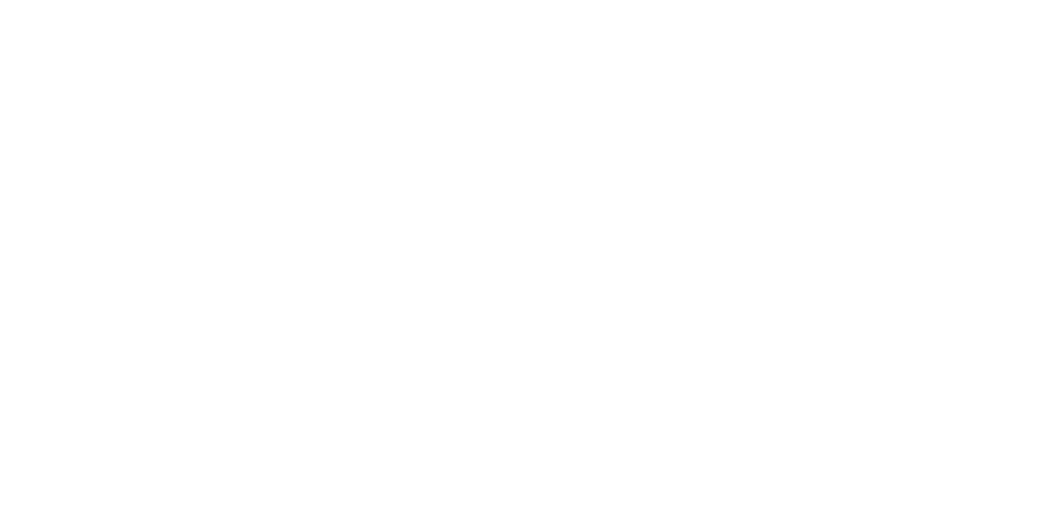
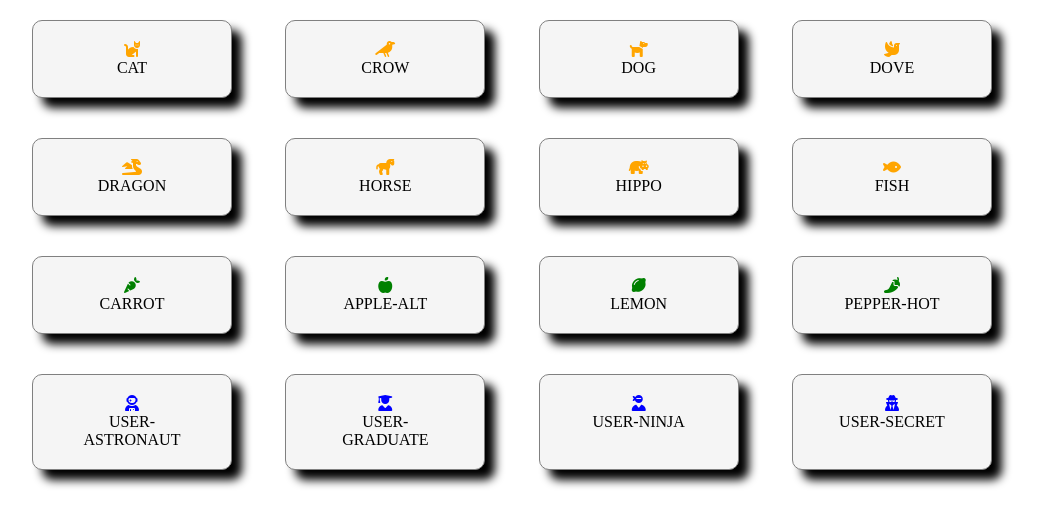
Before and after one commit to adelinashahaj/js-es6-icons, a plain HTML site: page index.html in a window 1280 px wide. Shown: the whole page, without its empty margins (128-1168 px from the left). Drawn offline with Linux system fonts and the light colour scheme.

Commit message:
fine Milestone 1 e 2

```diff
--- a/css/style.css
+++ b/css/style.css
@@ -0,0 +1,26 @@
+
+*{
+    margin: 0;
+    padding: 0;
+    box-sizing: border-box;
+}
+#icons-container{
+    max-width: 1000px;
+    margin: auto;
+    display: flex;
+    justify-content: space-between;
+    flex-wrap: wrap;
+
+}
+.icons-card{
+    text-transform: uppercase;
+    background-color: whitesmoke;
+    margin: 20px;
+   padding: 20px 40px;
+   width: 20%;
+   text-align: center;
+   border: 1px solid gray;
+   border-radius: 10px;
+   box-shadow: 10px 10px 10px;
+
+}
--- a/index.html
+++ b/index.html
@@ -6,8 +6,25 @@
     <meta name="viewport" content="width=device-width, initial-scale=1.0">
     <title>Icons</title>
     <link rel="stylesheet" href="css/style.css">
+    <link rel="stylesheet" href="https://cdnjs.cloudflare.com/ajax/libs/font-awesome/6.3.0/css/all.min.css" integrity="sha512-SzlrxWUlpfuzQ+pcUCosxcglQRNAq/DZjVsC0lE40xsADsfeQoEypE+enwcOiGjk/bSuGGKHEyjSoQ1zVisanQ==" crossorigin="anonymous" referrerpolicy="no-referrer" />
 </head>
 <body>
+
+<main>
+
+
+
+
+
+    <div id="icons-container">
+<!--  <div class="icons-card">
+                <i class="fa-solid fa-cat"></i>
+                <p>CAT</p>
+            </div> -->
+    </div>
+</main>
+
+
     <script type="text/javascript" src="js/main.js"></script>
 </body>
 </html>
--- a/js/main.js
+++ b/js/main.js
@@ -0,0 +1,136 @@
+
+let icons = [
+	{
+		name: 'cat',
+		prefix: 'fa-',
+		type: 'animal',
+		family: 'fas',
+		color: 'orange'
+	},
+	{
+		name: 'crow',
+		prefix: 'fa-',
+		type: 'animal',
+		family: 'fas',
+		color: 'orange'
+	},
+	{
+		name: 'dog',
+		prefix: 'fa-',
+		type: 'animal',
+		family: 'fas',
+		color: 'orange'
+	},
+	{
+		name: 'dove',
+		prefix: 'fa-',
+		type: 'animal',
+		family: 'fas',
+		color: 'orange'
+	},
+	{
+		name: 'dragon',
+		prefix: 'fa-',
+		type: 'animal',
+		family: 'fas',
+		color: 'orange'
+	},
+	{
+		name: 'horse',
+		prefix: 'fa-',
+		type: 'animal',
+		family: 'fas',
+		color: 'orange'
+	},
+	{
+		name: 'hippo',
+		prefix: 'fa-',
+		type: 'animal',
+		family: 'fas',
+		color: 'orange'
+	},
+	{
+		name: 'fish',
+		prefix: 'fa-',
+		type: 'animal',
+		family: 'fas',
+		color: 'orange'
+	},
+	{
+		name: 'carrot',
+		prefix: 'fa-',
+		type: 'vegetable',
+		family: 'fas',
+		color: 'green'
+	},
+	{
+		name: 'apple-alt',
+		prefix: 'fa-',
+		type: 'vegetable',
+		family: 'fas',
+		color: 'green'
+	},
+	{
+		name: 'lemon',
+		prefix: 'fa-',
+		type: 'vegetable',
+		family: 'fas',
+		color: 'green'
+	},
+	{
+		name: 'pepper-hot',
+		prefix: 'fa-',
+		type: 'vegetable',
+		family: 'fas',
+		color: 'green'
+	},
+	{
+		name: 'user-astronaut',
+		prefix: 'fa-',
+		type: 'user',
+		family: 'fas',
+		color: 'blue'
+	},
+	{
+		name: 'user-graduate',
+		prefix: 'fa-',
+		type: 'user',
+		family: 'fas',
+		color: 'blue'
+	},
+	{
+		name: 'user-ninja',
+		prefix: 'fa-',
+		type: 'user',
+		family: 'fas',
+		color: 'blue'
+	},
+	{
+		name: 'user-secret',
+		prefix: 'fa-',
+		type: 'user',
+		family: 'fas',
+		color: 'blue'
+	}
+];
+
+let iconsContainerDom = document.getElementById('icons-container');
+
+
+
+for (let i = 0; i < icons.length; i++){
+    let element = icons[i];
+    console.log(element);
+ for(let key in element){
+    console.log(element[key]);
+ }
+
+
+iconsContainerDom.innerHTML += `
+<div class="icons-card">
+ <i class="fa-solid ${element.prefix}${element.name}"style= "color: ${element.color}"></i>
+ <p>${element.name}</p>
+</div>
+`
+
+}
```
